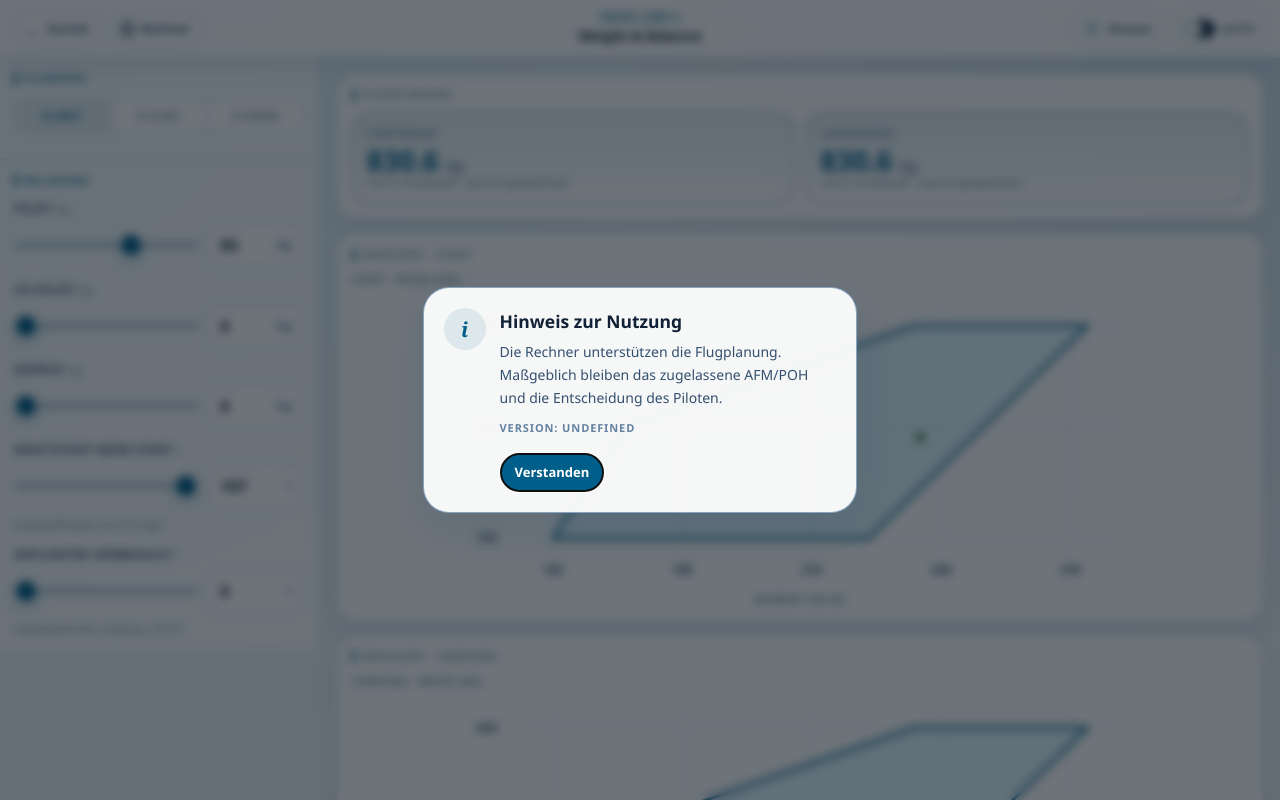
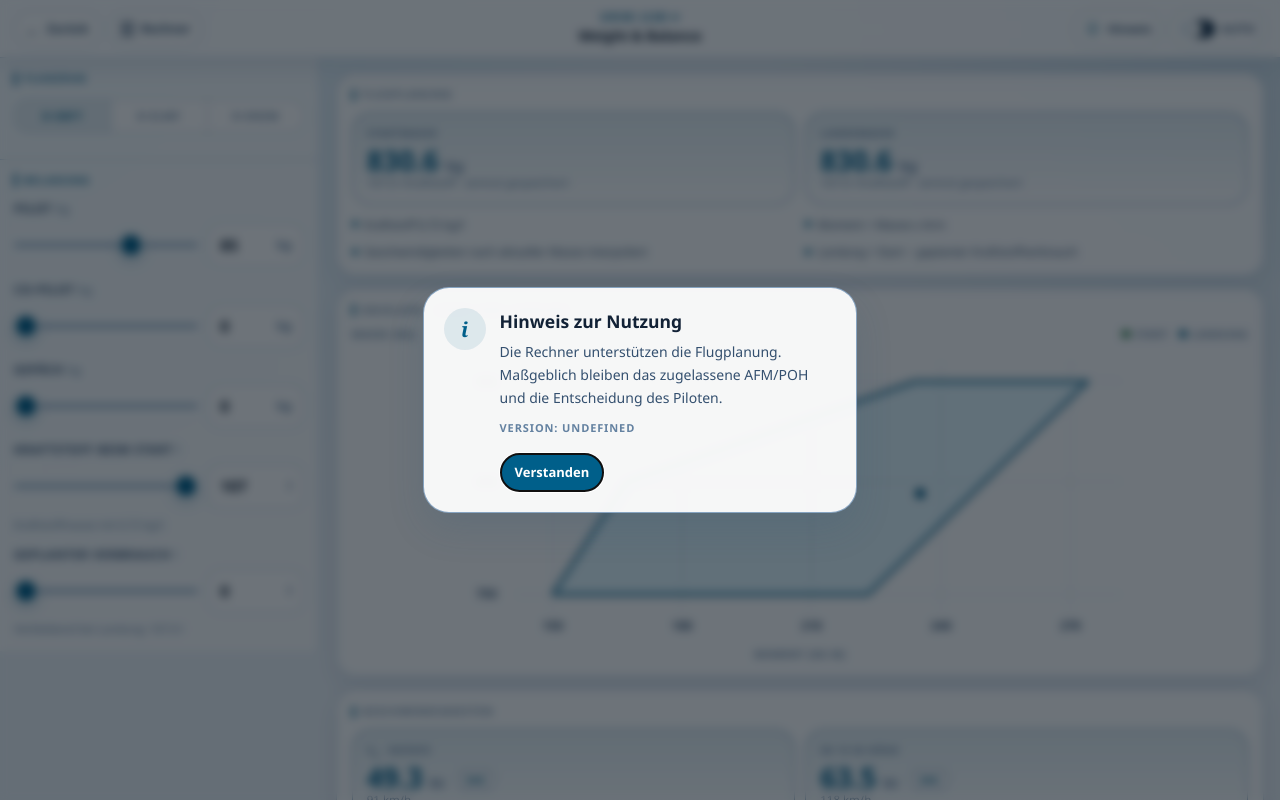
Before and after one commit to aguther/aircraft-performance, a React (Vite) app: page /weight_balance.html in a window 1280 px wide. Shown: the top 800 px of the page. Built offline with nearby package versions, Linux system fonts and the light colour scheme.

Commit message:
refactor: compacted weight and balance results

```diff
--- a/css/calculator.css
+++ b/css/calculator.css
@@ -946,6 +946,10 @@ input[type="range"]:focus-visible::-moz-range-thumb {
   display: flex;
   flex-direction: column;
   gap: 0.65rem;
+}
+
+.wb-planning-conditions {
+  margin-top: 0.1rem;
 }
 
 .wb-inline-warnings {
@@ -1213,7 +1217,7 @@ input[type="range"]:focus-visible::-moz-range-thumb {
 
 .wb-chart-axis-key {
   display: flex;
-  justify-content: flex-start;
+  justify-content: space-between;
   gap: 0.75rem;
   margin-bottom: 0.25rem;
   color: var(--text-dim);
@@ -1223,6 +1227,25 @@ input[type="range"]:focus-visible::-moz-range-thumb {
   text-transform: uppercase;
 }
 
+.wb-chart-legend {
+  display: flex;
+  gap: 0.75rem;
+}
+
+.wb-chart-legend span::before {
+  display: inline-block;
+  width: 0.6rem;
+  height: 0.6rem;
+  margin-right: 0.3rem;
+  border-radius: 50%;
+  background: var(--green);
+  content: "";
+}
+
+.wb-chart-legend .landing::before {
+  background: var(--cyan);
+}
+
 .wb-chart-axis-footer {
   display: flex;
   justify-content: center;
@@ -1265,6 +1288,16 @@ input[type="range"]:focus-visible::-moz-range-thumb {
   stroke-width: 3;
 }
 
+.wb-current-point.landing {
+  fill: var(--cyan);
+}
+
+.wb-flight-line {
+  stroke: var(--text-sub);
+  stroke-width: 2;
+  stroke-dasharray: 5 4;
+}
+
 .wb-current-point.danger {
   fill: var(--red);
 }
@@ -1301,6 +1334,15 @@ input[type="range"]:focus-visible::-moz-range-thumb {
   letter-spacing: 0.08em;
   text-align: right;
   text-transform: uppercase;
+}
+
+.wb-burn-row td {
+  padding-top: 0.6rem;
+  color: var(--warn-text);
+}
+
+.wb-total-row.landing td {
+  color: var(--cyan);
 }
 
 .wb-breakdown th:first-child {
--- a/src/pages/WeightBalancePage.tsx
+++ b/src/pages/WeightBalancePage.tsx
@@ -1,23 +1,59 @@
 import { useEffect, useMemo } from "react";
-import { calculateWeightBalance } from "../aircraft/g115b/calculators";
+import { calculateWeightBalance, isPointInPolygon } from "../aircraft/g115b/calculators";
 import { g115bData } from "../aircraft/g115b/data";
 import { useFlightPlan } from "../app/FlightPlanContext";
-import { kilometersPerHourToKnots } from "../domain";
+import { interpolate1D, kilometersPerHourToKnots } from "../domain";
 import { CalculatorCard, MetricItem, SpeedSymbol } from "../components/CalculatorCard";
 import { SliderField } from "../components/SliderField";
 
 type WeightBalanceResult = ReturnType<typeof calculateWeightBalance>;
 
-function EnvelopeChart({ result, label }: { result: WeightBalanceResult; label: string }) {
+function deriveLandingResult(startResult: WeightBalanceResult, plannedFuelBurnLiters: number): WeightBalanceResult {
+  const data = g115bData.weightBalance;
+  const burnedFuelLiters = Math.min(startResult.stations[4].massKg / data.fuelDensityKgPerLiter, Math.max(0, plannedFuelBurnLiters));
+  const burnedFuelMassKg = burnedFuelLiters * data.fuelDensityKgPerLiter;
+  const burnedFuelMomentKgM = burnedFuelMassKg * data.stations.fuel.armM;
+  const totalMassKg = startResult.totalMassKg - burnedFuelMassKg;
+  const totalMomentKgM = startResult.totalMomentKgM - burnedFuelMomentKgM;
+  const cgArmM = totalMomentKgM / totalMassKg;
+  const withinEnvelope = isPointInPolygon({ massKg: totalMassKg, momentKgM: totalMomentKgM }, data.envelope);
+  const fuelMassKg = startResult.fuelMassKg - burnedFuelMassKg;
+  const warnings = [];
+  if (!withinEnvelope) warnings.push({ text: "Landeschwerpunkt/Moment liegt außerhalb des Envelope.", danger: true });
+
+  const stallIdleFlaps40Kmh = interpolate1D(g115bData.stall.massBreakpoints, g115bData.stall.speedsKmh.idle.flaps40, totalMassKg);
+  return {
+    ...startResult,
+    warnings,
+    fuelMassKg,
+    totalMassKg,
+    totalMomentKgM,
+    cgArmM,
+    withinEnvelope,
+    stations: startResult.stations.map((station) => station.label === "Kraftstoff"
+      ? { ...station, massKg: fuelMassKg, momentKgM: fuelMassKg * station.armM }
+      : station),
+    speeds: {
+      rotateSpeedKmh: interpolate1D(g115bData.takeoff.rotateSpeedMassBreakpoints, g115bData.takeoff.rotateSpeedKmh, totalMassKg),
+      speedAt15mKmh: interpolate1D(g115bData.takeoff.rotateSpeedMassBreakpoints, g115bData.takeoff.speedAt15mKmh, totalMassKg),
+      approachSpeedKmh: interpolate1D(g115bData.landing.approachSpeedMassBreakpoints, g115bData.landing.approachSpeedKmh, totalMassKg),
+      stallIdleFlaps40Kmh,
+      referenceSpeedKmh: stallIdleFlaps40Kmh * 1.3,
+    },
+  };
+}
+
+function EnvelopeChart({ startResult, landingResult }: { startResult: WeightBalanceResult; landingResult: WeightBalanceResult }) {
   const envelope = g115bData.weightBalance.envelope;
+  const results = [startResult, landingResult];
   const minMoment =
-    Math.min(...envelope.map((point) => point.momentKgM), result.totalMomentKgM) - 8;
+    Math.min(...envelope.map((point) => point.momentKgM), ...results.map((result) => result.totalMomentKgM)) - 8;
   const maxMoment =
-    Math.max(...envelope.map((point) => point.momentKgM), result.totalMomentKgM) + 8;
+    Math.max(...envelope.map((point) => point.momentKgM), ...results.map((result) => result.totalMomentKgM)) + 8;
   const minMass =
-    Math.min(...envelope.map((point) => point.massKg), result.totalMassKg) - 14;
+    Math.min(...envelope.map((point) => point.massKg), ...results.map((result) => result.totalMassKg)) - 14;
   const maxMass =
-    Math.max(...envelope.map((point) => point.massKg), result.totalMassKg) + 14;
+    Math.max(...envelope.map((point) => point.massKg), ...results.map((result) => result.totalMassKg)) + 14;
   const width = 680;
   const height = 300;
   const padding = { top: 18, right: 18, bottom: 34, left: 58 };
@@ -36,7 +72,8 @@ function EnvelopeChart({ result, label }: { result: WeightBalanceResult; label:
   return (
     <div className="wb-chart-wrap">
       <div className="wb-chart-axis-key">
-        <span>{label} · Masse [kg]</span>
+        <span>Masse [kg]</span>
+        <div className="wb-chart-legend"><span className="start">Start</span><span className="landing">Landung</span></div>
       </div>
       <svg
         className="wb-chart"
@@ -85,12 +122,22 @@ function EnvelopeChart({ result, label }: { result: WeightBalanceResult; label:
             {tick}
           </text>
         ))}
-        <circle
-          className={`wb-current-point${result.withinEnvelope ? "" : " danger"}`}
-          cx={x(result.totalMomentKgM).toFixed(1)}
-          cy={y(result.totalMassKg).toFixed(1)}
-          r={6}
+        <line
+          className="wb-flight-line"
+          x1={x(startResult.totalMomentKgM)}
+          y1={y(startResult.totalMassKg)}
+          x2={x(landingResult.totalMomentKgM)}
+          y2={y(landingResult.totalMassKg)}
         />
+        {results.map((result, index) => (
+          <circle
+            className={`wb-current-point ${index === 0 ? "start" : "landing"}${result.withinEnvelope ? "" : " danger"}`}
+            cx={x(result.totalMomentKgM).toFixed(1)}
+            cy={y(result.totalMassKg).toFixed(1)}
+            r={7}
+            key={index}
+          />
+        ))}
       </svg>
       <div className="wb-chart-axis-footer">
         <span>Moment [kg m]</span>
@@ -99,7 +146,17 @@ function EnvelopeChart({ result, label }: { result: WeightBalanceResult; label:
   );
 }
 
-function BreakdownTable({ result }: { result: WeightBalanceResult }) {
+function BreakdownTable({
+  startResult,
+  landingResult,
+  plannedFuelBurnLiters,
+}: {
+  startResult: WeightBalanceResult;
+  landingResult: WeightBalanceResult;
+  plannedFuelBurnLiters: number;
+}) {
+  const burnedFuelMassKg = startResult.fuelMassKg - landingResult.fuelMassKg;
+  const burnedFuelMomentKgM = startResult.totalMomentKgM - landingResult.totalMomentKgM;
   return (
     <table className="breakdown-table wb-breakdown">
       <thead>
@@ -111,7 +168,7 @@ function BreakdownTable({ result }: { result: WeightBalanceResult }) {
         </tr>
       </thead>
       <tbody>
-        {result.stations.map((station) => (
+        {startResult.stations.map((station) => (
           <tr key={station.label}>
             <td>{station.label}</td>
             <td>{station.massKg.toFixed(1)} kg</td>
@@ -120,10 +177,22 @@ function BreakdownTable({ result }: { result: WeightBalanceResult }) {
           </tr>
         ))}
         <tr className="wb-total-row">
-          <td>Gesamt</td>
-          <td>{result.totalMassKg.toFixed(1)} kg</td>
-          <td>{result.cgArmM.toFixed(4)} m</td>
-          <td>{result.totalMomentKgM.toFixed(2)} kg m</td>
+          <td>Gesamt · Start</td>
+          <td>{startResult.totalMassKg.toFixed(1)} kg</td>
+          <td>{startResult.cgArmM.toFixed(4)} m</td>
+          <td>{startResult.totalMomentKgM.toFixed(2)} kg m</td>
+        </tr>
+        <tr className="wb-burn-row">
+          <td>− Verbrauch · {plannedFuelBurnLiters.toFixed(1)} l</td>
+          <td>−{burnedFuelMassKg.toFixed(1)} kg</td>
+          <td>{g115bData.weightBalance.stations.fuel.armM.toFixed(4)} m</td>
+          <td>−{burnedFuelMomentKgM.toFixed(2)} kg m</td>
+        </tr>
+        <tr className="wb-total-row landing">
+          <td>Gesamt · Landung</td>
+          <td>{landingResult.totalMassKg.toFixed(1)} kg</td>
+          <td>{landingResult.cgArmM.toFixed(4)} m</td>
+          <td>{landingResult.totalMomentKgM.toFixed(2)} kg m</td>
         </tr>
       </tbody>
     </table>
@@ -164,14 +233,8 @@ export function WeightBalancePage() {
     [plan.registration, plan.pilotMassKg, plan.copilotMassKg, plan.baggageMassKg, plan.startFuelLiters],
   );
   const landingResult = useMemo(
-    () => calculateWeightBalance({
-      aircraftName: plan.registration,
-      pilotMassKg: plan.pilotMassKg,
-      copilotMassKg: plan.copilotMassKg,
-      baggageMassKg: plan.baggageMassKg,
-      fuelLiters: landingFuelLiters,
-    }),
-    [plan.registration, plan.pilotMassKg, plan.copilotMassKg, plan.baggageMassKg, landingFuelLiters],
+    () => deriveLandingResult(startResult, plan.plannedFuelBurnLiters),
+    [plan.plannedFuelBurnLiters, startResult],
   );
 
   useEffect(() => {
@@ -279,6 +342,10 @@ export function WeightBalancePage() {
                 danger={!landingResult.withinEnvelope}
               />
             </div>
+            <div className="conditions-grid wb-planning-conditions">
+              {startResult.conditions.map((condition) => <span key={condition}>{condition}</span>)}
+              <span>Landung = Start − geplanter Kraftstoffverbrauch</span>
+            </div>
             {plan.plannedFuelBurnLiters > plan.startFuelLiters ? (
               <div className="wb-inline-warnings">
                 <div className="wb-inline-warning danger">Geplanter Verbrauch überschreitet den Kraftstoff beim Start.</div>
@@ -298,11 +365,8 @@ export function WeightBalancePage() {
             ) : null}
           </div>
         </CalculatorCard>
-        <CalculatorCard title="Envelope · Start">
-          <EnvelopeChart result={startResult} label="Start" />
-        </CalculatorCard>
-        <CalculatorCard title="Envelope · Landung">
-          <EnvelopeChart result={landingResult} label="Landung" />
+        <CalculatorCard title="Envelope · Start und Landung">
+          <EnvelopeChart startResult={startResult} landingResult={landingResult} />
         </CalculatorCard>
         <CalculatorCard title="Geschwindigkeiten">
           <div className="speed-grid">
@@ -341,18 +405,8 @@ export function WeightBalancePage() {
             />
           </div>
         </CalculatorCard>
-        <CalculatorCard title="Beladung · Start">
-          <BreakdownTable result={startResult} />
-        </CalculatorCard>
-        <CalculatorCard title="Beladung · Landung">
-          <BreakdownTable result={landingResult} />
-        </CalculatorCard>
-        <CalculatorCard title="Bedingungen">
-          <div className="conditions-grid">
-            {startResult.conditions.map((condition) => (
-              <span key={condition}>{condition}</span>
-            ))}
-          </div>
+        <CalculatorCard title="Beladung · Start bis Landung">
+          <BreakdownTable startResult={startResult} landingResult={landingResult} plannedFuelBurnLiters={plan.plannedFuelBurnLiters} />
         </CalculatorCard>
       </main>
     </div>
```
Also changed, not shown: 1 other file (tests, documents, lock files or other folders).
